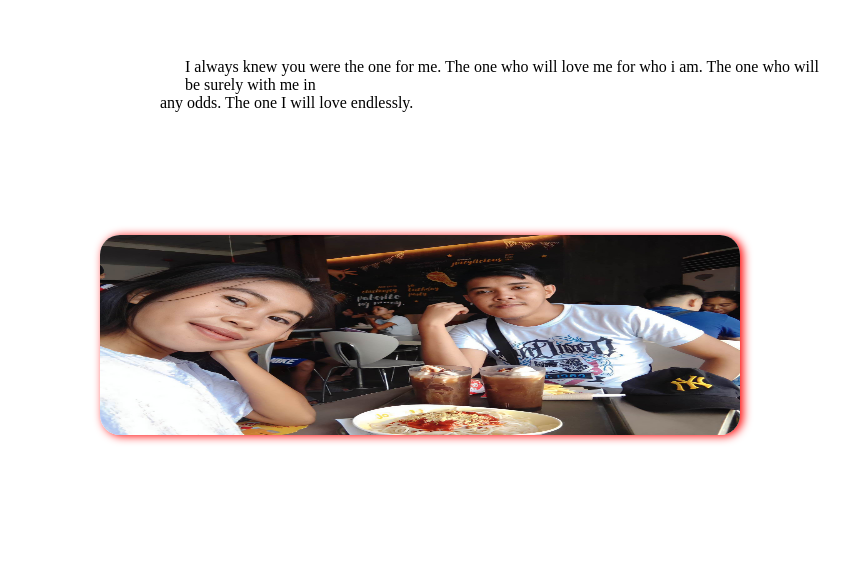
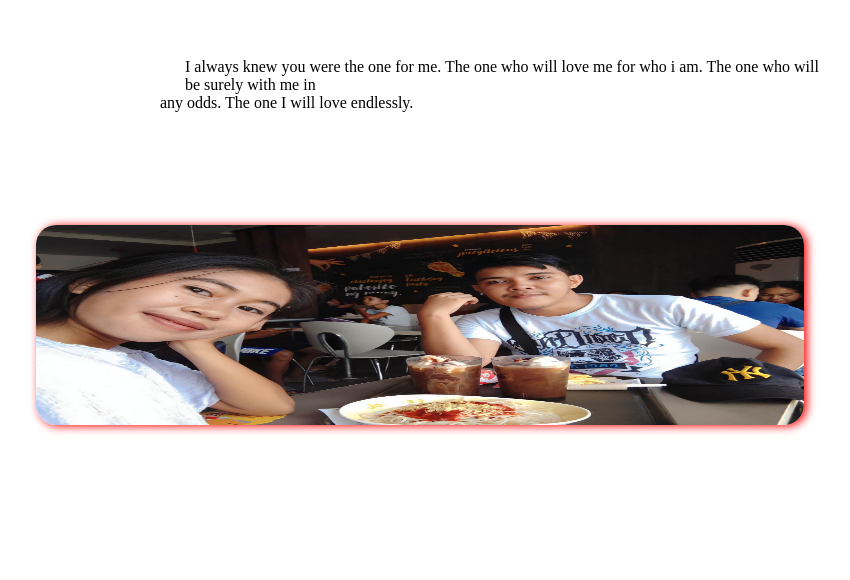
Before and after one commit to Laverna-101/Laverna-101.github.io, a plain HTML site: page message.html in a window 1280 px wide. Shown: the part 220-800 px from the top of the page, without its empty margins (160-1010 px from the left). Drawn offline with Linux system fonts and the light colour scheme.

Commit message:
Update message.html

```diff
--- a/message.html
+++ b/message.html
@@ -77,9 +77,9 @@
             }
             img {
                 position: relative;
-                top: -70px;
+                top: -80px;
                 left: -60px;
-                width: 50vw;
+                width: 60vw;
                 height: 25vh;
                 z-index: 2;
                 border-radius: 20px;
```
